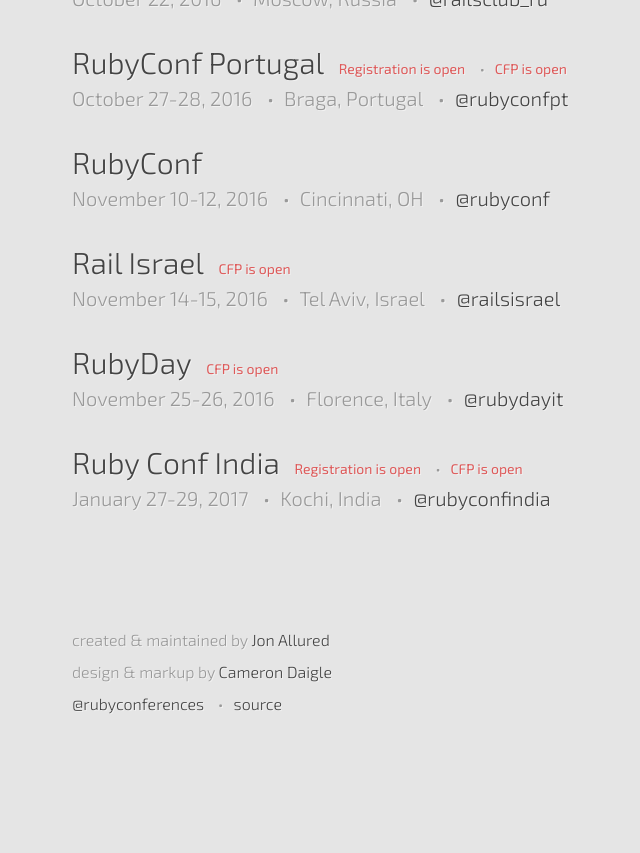
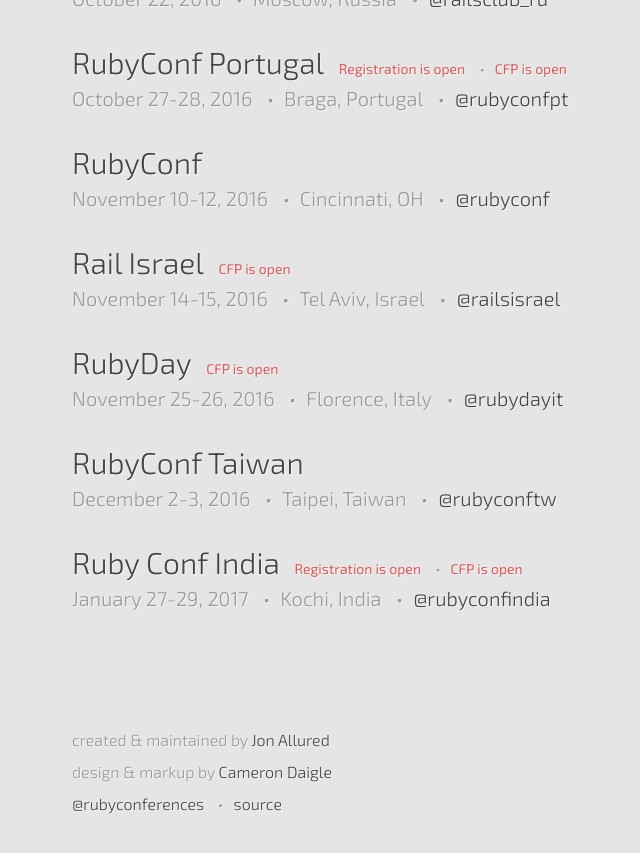
Before and after one commit to ruby-conferences/ruby-conferences.github.io, a Jekyll site: the page built from index.html, in a window 1280 px wide and 900 px high, scrolled down 1418 px. Shown: the top 853 px of the window, without its empty margins (168-808 px from the left). Built offline with Jekyll 4.4.1, drawn with Linux system fonts in a browser that asks for light colours; before the commit the page ends 2218 px from its top, so only the background shows below that.

Commit message:
Add RubyConf Taiwan 2016

```diff
--- a/_data/current.yml
+++ b/_data/current.yml
@@ -88,6 +88,12 @@
   twitter: rubydayit
   cfp_phrase: CFP is open
 
+- name: RubyConf Taiwan
+  location: Taipei, Taiwan
+  dates: "December 2-3, 2016"
+  url: https://rubyconf.tw/2016/
+  twitter: rubyconftw
+
 - name: Ruby Conf India
   location: Kochi, India
   dates: "January 27-29, 2017"
```
